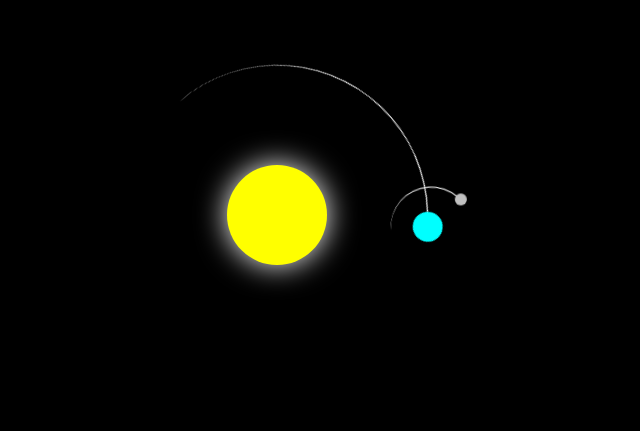
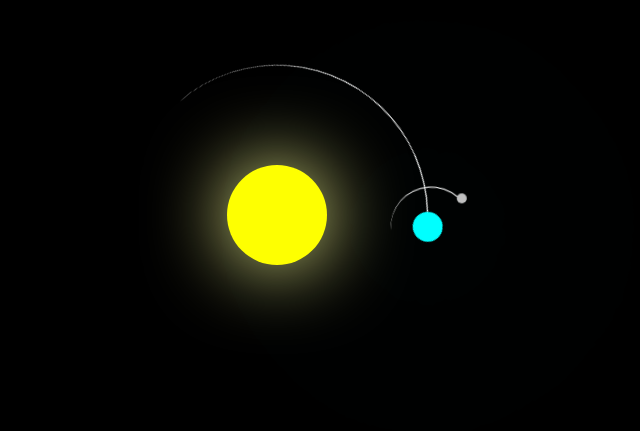
Before and after one commit to yeisonmarroquin887/SistemaSolar, a plain HTML site: page index.html in a window 1280 px wide. Shown: the part 185-616 px from the top of the page, without its empty margins (363-1003 px from the left). Drawn offline with Linux system fonts and the light colour scheme.

Commit message:
sistema solar

```diff
--- a/style/style.css
+++ b/style/style.css
@@ -21,7 +21,7 @@ body{
     width: 10em;
     height: 10em;
     border-radius: 50%;
-    box-shadow: 0 0 3em white;
+    box-shadow: 0 0 8em rgb(245, 247, 146);
 }
 .eart, .moom{
     position: absolute;
@@ -60,12 +60,13 @@ body{
     width: 3em;
     height: 3em;
     background-color: aqua;
+    box-shadow: 0 0 100em rgb(23, 252, 233);
 }
 .moom::before{
     top: 0.8em;
     right: 0.2em;
-    width: 1.2em;
-    height: 1.2em;
+    width: 1em;
+    height: 1em;
     background-color: silver;
 }
 @keyframes orbit {
```
